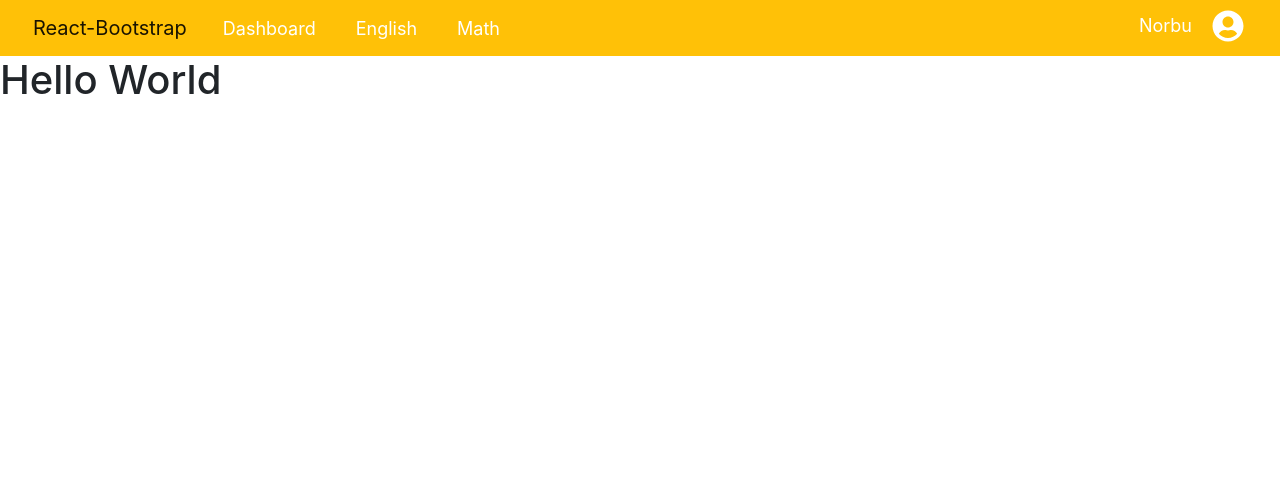
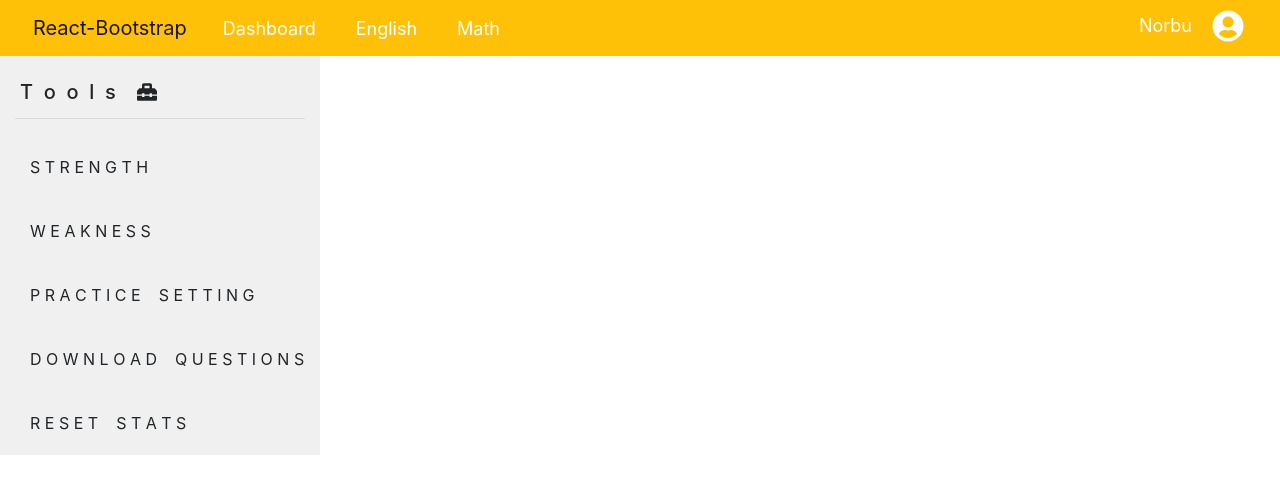
Before and after one commit to Kongtsey/RCSCPrep, a React (Create React App) app in the folder front-end/rcsc/: page /user in a window 1280 px wide. Shown: the top 494 px of the page. Built offline with nearby package versions, Linux system fonts and the light colour scheme.

Commit message:
added the dashboard tool bar

```diff
--- /dev/null
+++ b/front-end/rcsc/src/components/dashboardTool.js
@@ -0,0 +1,42 @@
+import React from "react";
+import { Row, Col, Container, Button } from "react-bootstrap";
+import "../style-sheet/dashboard-tools.css";
+import { FontAwesomeIcon } from "@fortawesome/react-fontawesome";
+import { faToolbox } from "@fortawesome/free-solid-svg-icons";
+
+function DashboardTool() {
+  return (
+    <React.Fragment>
+      <Row>
+        <Col className='tools-title' md={12} lg={12} sm={12}>
+          <h5>
+            T &nbsp;o &nbsp;o &nbsp;l &nbsp;s &nbsp;&nbsp;&nbsp;
+            <FontAwesomeIcon icon={faToolbox} />
+          </h5>
+        </Col>
+        <Col>
+          <hr />
+        </Col>
+      </Row>
+      <Row className='tools-sublist'>
+        <Col className='tools-sublist-list' md={12} lg={12} sm={12}>
+          S T R E N G T H
+        </Col>
+        <Col className='tools-sublist-list' md={12} lg={12} sm={12}>
+          W E A K N E S S
+        </Col>
+        <Col className='tools-sublist-list' md={12} lg={12} sm={12}>
+          P R A C T I C E &nbsp;&nbsp;&nbsp;S E T T I N G
+        </Col>
+        <Col className='tools-sublist-list' md={12} lg={12} sm={12}>
+          D O W N L O A D&nbsp;&nbsp;&nbsp; Q U E S T I O N S
+        </Col>
+        <Col className='tools-sublist-list' md={12} lg={12} sm={12}>
+          R E S E T&nbsp;&nbsp;&nbsp; S T A T S
+        </Col>
+      </Row>
+    </React.Fragment>
+  );
+}
+
+export default DashboardTool;
--- a/front-end/rcsc/src/pages/userDashboard.jsx
+++ b/front-end/rcsc/src/pages/userDashboard.jsx
@@ -1,11 +1,21 @@
 import React from "react";
 import GeneralNavigationBar from "../components/generalNavbar";
+import { Container, Row, Col } from "react-bootstrap";
+import DashboardTool from "../components/dashboardTool";
+import "../style-sheet/user-dashboard.css";
 
 function userDashboard() {
   return (
     <React.Fragment>
       <GeneralNavigationBar />
-      <h1> Hello World </h1>
+      <Container fluid={true}>
+        <Row>
+          <Col className='dashboard-tool' md={3}>
+            <br />
+            <DashboardTool />
+          </Col>
+        </Row>
+      </Container>
     </React.Fragment>
   );
 }
--- /dev/null
+++ b/front-end/rcsc/src/style-sheet/dashboard-tools.css
@@ -0,0 +1,13 @@
+.tools-title {
+  padding-left: 20px;
+  margin-bottom: -10px;
+}
+
+.tools-sublist-list {
+  padding-top: 20px;
+  padding-bottom: 20px;
+  padding-left: 30px;
+}
+.tools-sublist-list:hover {
+  background: white;
+}
--- /dev/null
+++ b/front-end/rcsc/src/style-sheet/user-dashboard.css
@@ -0,0 +1,3 @@
+.dashboard-tool {
+  background: #f0f0f0;
+}
```
